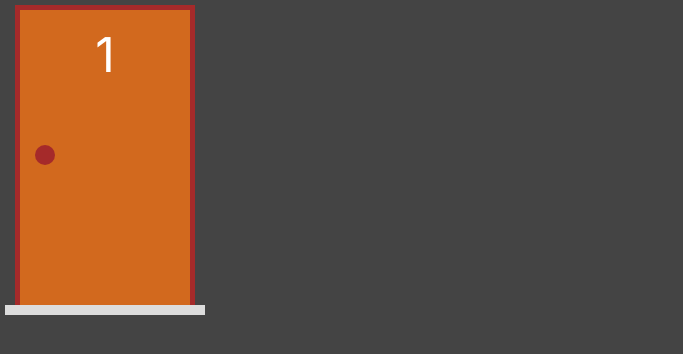
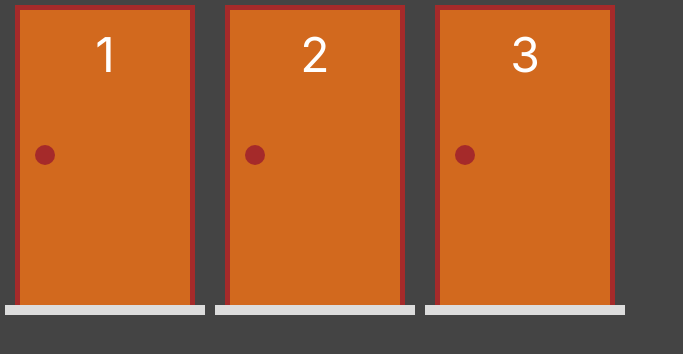
Before and after one commit to Wellington-Henrique/next-ts-jogo-portas, a Next.js app: page / in a window 1280 px wide. Shown: the top 354 px of the page, without its empty margins (0-683 px from the left). Built offline with nearby package versions, Linux system fonts and the light colour scheme.

Commit message:
88. Lidando com Array de Portas #02

```diff
--- a/src/app/page.tsx
+++ b/src/app/page.tsx
@@ -3,17 +3,20 @@
 import { useState } from "react";
 import Porta from "../components/Porta";
 
-import PortaModel from "../model/porta";
-import { criarPortas } from "../functions/portas";
+import { atualizarPortas, criarPortas } from "../functions/portas";
 
 export default function Home() {
-  const [p1, setP1] = useState(new PortaModel(1));
+  const [portas, setPortas] = useState(criarPortas(3, 2));
 
-  criarPortas(3, 2);
+  const renderizarPortas = () => {
+    return portas.map(porta =>
+      <Porta value={porta} onChange={novaPorta => setPortas(atualizarPortas(portas, novaPorta))}/>
+    )
+  }
 
   return (
     <div style={{display: "flex"}}>
-      <Porta value={p1} onChange={novaPorta => setP1(novaPorta)}/>
+      {renderizarPortas()}
     </div>
   )
 }
--- a/src/functions/portas.ts
+++ b/src/functions/portas.ts
@@ -9,3 +9,14 @@ export function criarPortas(qtde: number, selecionada: number)
         return new PortaModel(numero, temPresente)
     })
 }
+
+export function atualizarPortas(portas: PortaModel[], portaModificada: PortaModel) {
+    return portas.map(porta => {
+        const igualAModificada = porta.numero === portaModificada.numero;
+
+        if (igualAModificada)
+            return portaModificada;
+
+        return portaModificada.aberta ? porta : porta.desselecionar();
+    })
+}
```
